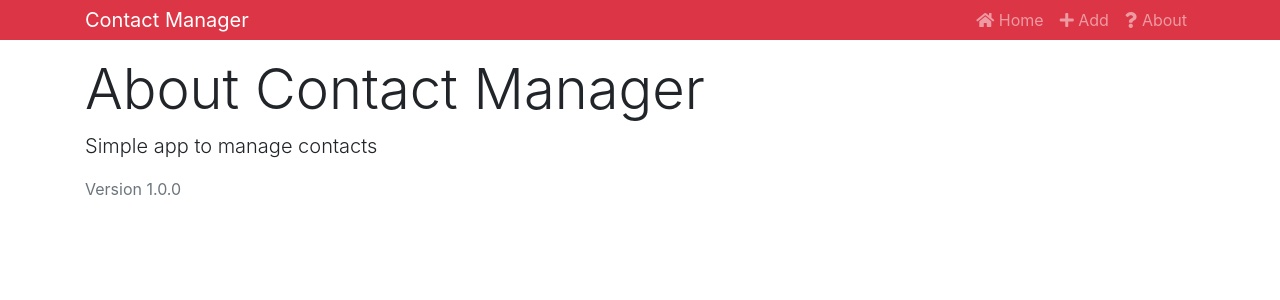
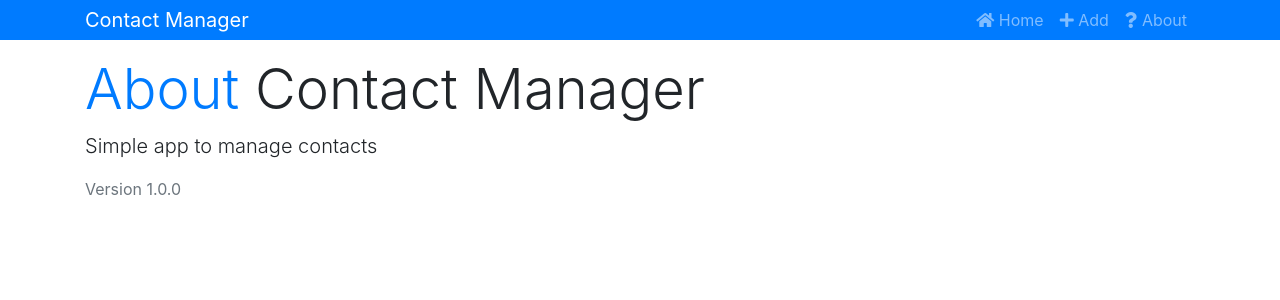
Before and after one commit to sahibsingh27aug/contacts-manager-redux, a React (Create React App) app: page /about in a window 1280 px wide. Shown: the top 300 px of the page. Built offline with nearby package versions, Linux system fonts and the light colour scheme.

Commit message:
text-primary fix

```diff
--- a/src/components/contacts/Contacts.js
+++ b/src/components/contacts/Contacts.js
@@ -14,7 +14,7 @@ class Contacts extends Component {
     return (
       <React.Fragment>
         <h1 className="display-4 mb-2">
-          <span className="text-danger">Contact</span> List
+          <span className="text-primary">Contact</span> List
         </h1>
         {contacts.map(contact => (
           <Contact key={contact.id} contact={contact} />
--- a/src/components/layout/Header.js
+++ b/src/components/layout/Header.js
@@ -5,7 +5,7 @@ import { Link } from 'react-router-dom';
 const Header = props => {
   const { branding } = props;
   return (
-    <nav className="navbar navbar-expand-sm navbar-dark bg-danger mb-3 py-0">
+    <nav className="navbar navbar-expand-sm navbar-dark bg-primary mb-3 py-0">
       <div className="container">
         <a href="/" className="navbar-brand">
           {branding}
--- a/src/components/pages/About.js
+++ b/src/components/pages/About.js
@@ -3,7 +3,7 @@ import React from 'react';
 export default () => {
   return (
     <div>
-      <h1 className="display-4">About Contact Manager</h1>
+      <h1 className="display-4"><span className="text-primary">About</span> Contact Manager</h1>
       <p className="lead">Simple app to manage contacts</p>
       <p className="text-secondary">Version 1.0.0</p>
     </div>
--- a/src/components/pages/NotFound.js
+++ b/src/components/pages/NotFound.js
@@ -4,7 +4,7 @@ export default () => {
   return (
     <div>
       <h1 className="display-4">
-        <span className="text-danger">404</span> Page Not Found
+        <span className="text-primary">404</span> Page Not Found
       </h1>
       <p className="lead">Sorry, that page does not exist</p>
     </div>
```
